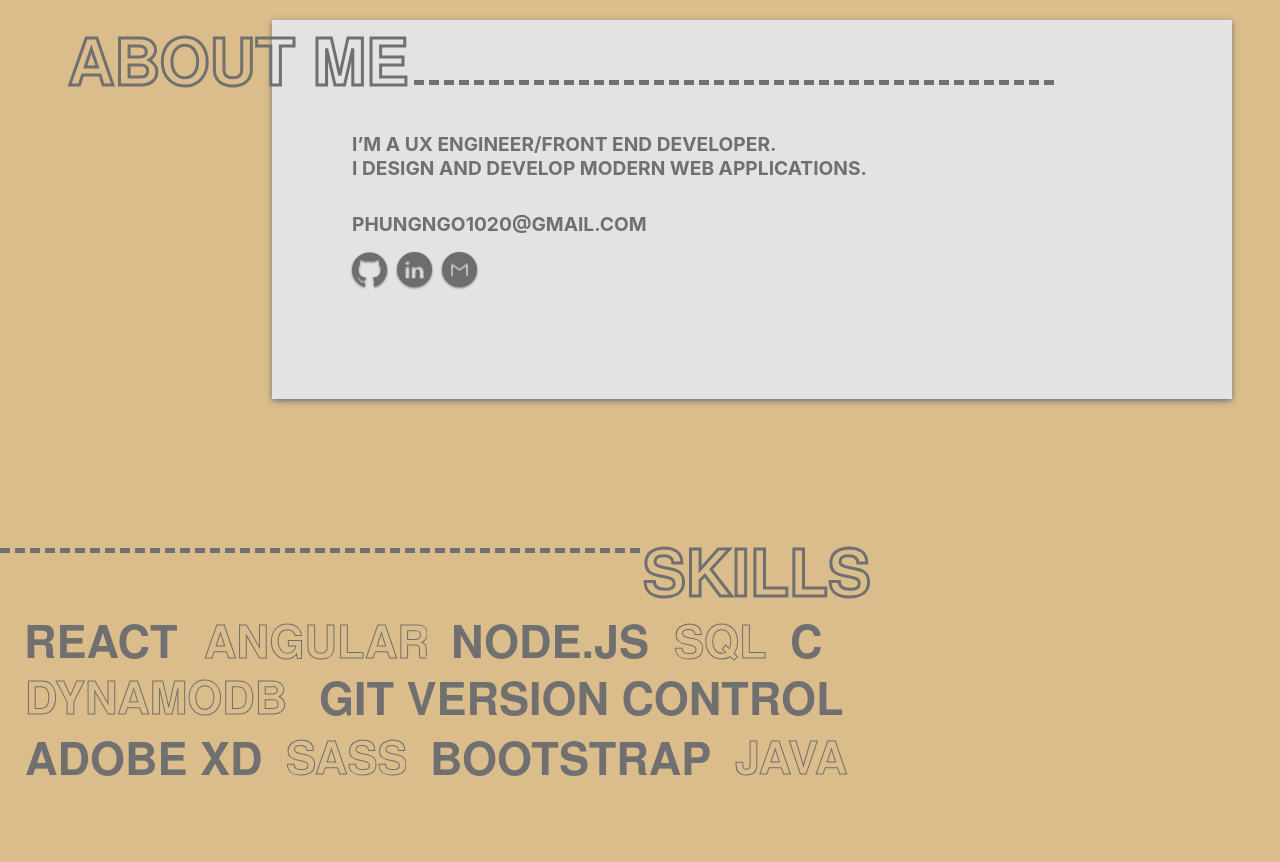
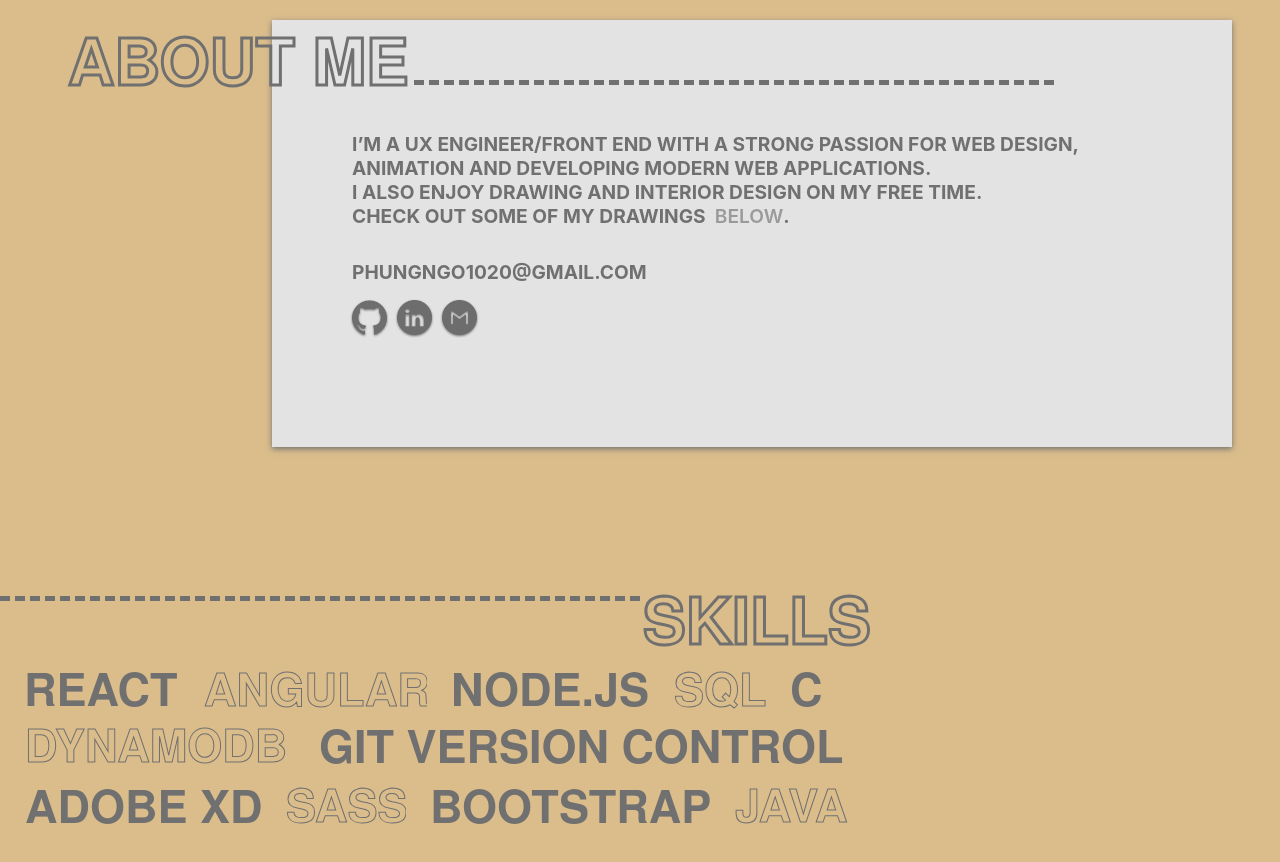
Before and after one commit to phungngo1020/portfolio2022, a React (Create React App) app: page / in a window 1280 px wide. Shown: the part 880-1742 px from the top of the page. Built offline with nearby package versions, Linux system fonts and the light colour scheme.

Commit message:
Refinning About Section

```diff
--- a/src/Components/About/AboutMe.js
+++ b/src/Components/About/AboutMe.js
@@ -44,8 +44,18 @@
           }}
         >
           <div className="about-card" style={{ padding: "7rem 5rem" }}>
-            <h4>I’M A UX ENGINEER/FRONT END DEVELOPER.</h4>
-            <h4>I DESIGN AND DEVELOP MODERN WEB APPLICATIONS.</h4>
+            <h4>
+              I’M A UX ENGINEER/FRONT END WITH A STRONG PASSION FOR WEB DESIGN,
+              ANIMATION AND DEVELOPING MODERN WEB APPLICATIONS.
+            </h4>
+            <h4>I ALSO ENJOY DRAWING AND INTERIOR DESIGN ON MY FREE TIME.</h4>
+            <h4>
+              CHECK OUT SOME OF MY DRAWINGS &nbsp;
+              <a href="#arts" style={{ color: "#9a9a9a" }}>
+                BELOW
+              </a>
+              .
+            </h4>
 
             <h4 style={{ marginTop: "2rem" }}>PHUNGNGO1020@GMAIL.COM</h4>
 
```
